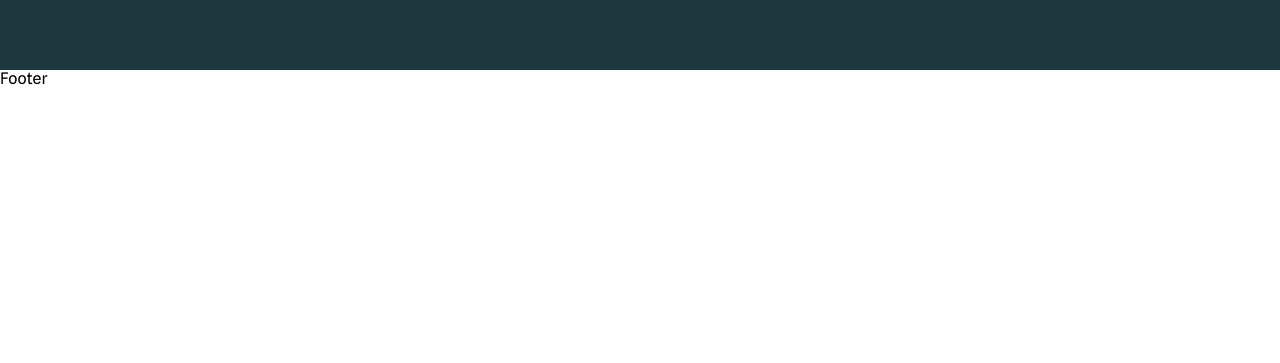
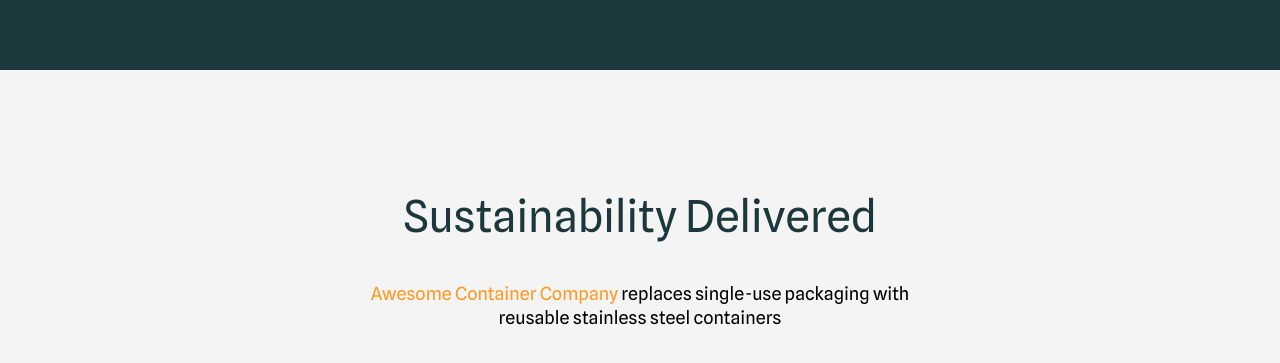
Before and after one commit to WilhelminaTetteh/awesome-container-company, a React (Create React App) app: page / in a window 1280 px wide. Shown: the part 2149-2512 px from the top of the page. Before the commit the page ends 2237 px from the top, so only its background shows below. Built offline with nearby package versions, Linux system fonts and the light colour scheme.

Commit message:
feat(solution): add header and text js & css; add carousel block

```diff
--- a/src/App.js
+++ b/src/App.js
@@ -3,6 +3,7 @@ import './App.css';
 import Home from './components/Home';
 import Problem from './components/Problem';
 import Navbar from './components/Navbar';
+import Solution from './components/Solution';
 
 function App() {
 	return (
@@ -13,6 +14,7 @@ function App() {
 			<main>
 				<Home />
 				<Problem />
+				<Solution />
 			</main>
 			<footer>Footer</footer>
 		</div>
--- /dev/null
+++ b/src/blocks/solution/__header/solution__header.css
@@ -0,0 +1,11 @@
+.solution__header {
+  font-family: 'Spline Sans', sans-serif;
+  font-style: normal;
+  font-weight: 400;
+  font-size: 44px;
+  line-height: 52px;
+  margin: 0 auto;
+  padding: 120px 0 0;
+  text-align: center;
+  color: #1c383c;
+}
--- /dev/null
+++ b/src/blocks/solution/__text-span/solution__text-span.css
@@ -0,0 +1,3 @@
+.solution__text-span {
+  color: #ff9820;
+}
--- /dev/null
+++ b/src/blocks/solution/__text/solution__text.css
@@ -0,0 +1,12 @@
+.solution__text {
+  font-family: 'Spline Sans', sans-serif;
+  font-style: normal;
+  font-weight: 400px;
+  font-size: 18px;
+  line-height: 24px;
+  text-align: center;
+  color: #000;
+  max-width: 598px;
+  margin: 0 auto;
+  padding: 40px 0 0 0;
+}
--- /dev/null
+++ b/src/blocks/solution/solution.css
@@ -0,0 +1,15 @@
+@import url(./__text-span/solution__text-span.css);
+@import url(./__text/solution__text.css);
+@import url(./__header/solution__header.css);
+@import url(./__carousel/solution__carousel.css);
+@import url(./__button/solution__button.css);
+@import url(./__button/_isRight/solution__button_isRight.css);
+
+.solution {
+  display: flex;
+  flex-direction: column;
+  justify-content: baseline;
+  height: 1791px;
+  background-color: #f4f4f4;
+  max-width: 1440px;
+}
--- /dev/null
+++ b/src/components/Solution.js
@@ -0,0 +1,12 @@
+import React from "react";
+
+const Solution = () => {
+  return (
+    <section className="solution">
+      <h2 className="solution__header">Sustainability Delivered</h2>
+      <p className="solution__text"><span className="solution__text-span">Awesome Container Company</span> replaces single-use packaging with reusable stainless steel containers</p>
+    </section>
+  );
+}
+
+export default Solution;
--- a/src/index.css
+++ b/src/index.css
@@ -3,6 +3,7 @@
 @import url(./blocks/logo/logo.css);
 @import url(./blocks/home/home.css);
 @import url(./blocks/problem/problem.css);
+@import url(./blocks/solution/solution.css);
 html,
 body {
 	margin: 0;
```
Also changed, not shown: src/blocks/solution/__button/_isRight/solution__button_isRight.css (added), src/blocks/solution/__button/solution__button.css (added), src/blocks/solution/__carousel/solution__carousel.css (added).
